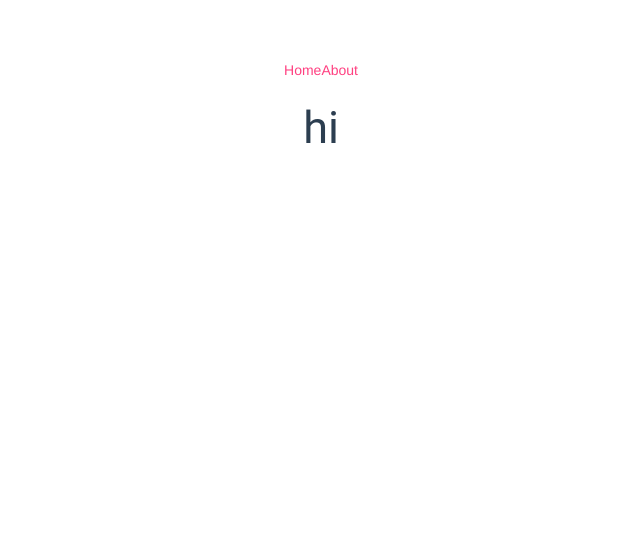
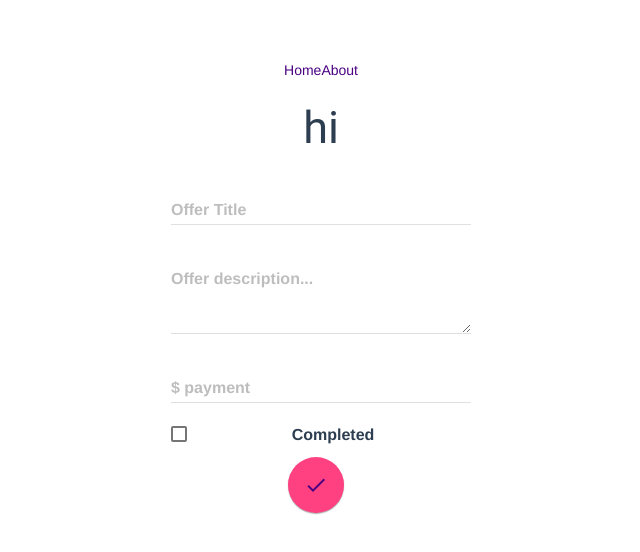
Before and after one commit to laurenarfaras/hihelper2.0, a Vue app: page /create in a window 1280 px wide. Shown: the top 552 px of the page, without its empty margins (319-959 px from the left). Built offline with nearby package versions, Linux system fonts and the light colour scheme.

Commit message:
added the create component and route; added form to create component, in order to be able to create an offer card

```diff
--- /dev/null
+++ b/src/components/Create.vue
@@ -0,0 +1,75 @@
+<template>
+  <div class="create">
+    <div class="container">
+      <!-- <p>hi this is the create page</p> -->
+
+      <form action="#">
+
+        <!-- Textfield with floating label -->
+        <div class="mdl-textfield mdl-js-textfield mdl-textfield--floating-label">
+          <label class="mdl-textfield__label" for="sample3">Offer Title</label>
+          <input class="mdl-textfield__input" type="text" id="sample3">
+        </div>
+
+        <!-- Floating Multiline Textfield -->
+        <div class="mdl-textfield mdl-js-textfield mdl-textfield--floating-label">
+          <label class="mdl-textfield__label" for="sample5">Offer description...</label>
+          <textarea class="mdl-textfield__input" type="text" rows= "3" id="sample5" ></textarea>
+        </div>
+
+        <!-- Numeric Textfield with Floating Label -->
+        <div class="mdl-textfield mdl-js-textfield mdl-textfield--floating-label">
+          <label class="mdl-textfield__label" for="sample4">$ payment</label>
+          <input class="mdl-textfield__input" type="text" pattern="-?[0-9]*(\.[0-9]+)?" id="sample4">
+          <span class="mdl-textfield__error">Input is not a number!</span>
+        </div>
+
+        <label class="mdl-checkbox mdl-js-checkbox mdl-js-ripple-effect" for="checkbox-2">
+          <input type="checkbox" id="checkbox-2" class="mdl-checkbox__input">
+          <span class="mdl-checkbox__label">Completed</span>
+        </label>
+
+        <div class="container-button">
+          <!-- Colored FAB button with ripple -->
+          <button class="mdl-button mdl-js-button mdl-button--fab mdl-js-ripple-effect mdl-button--colored">
+            <router-link to="/" class="material-icons md-light">done</router-link>
+          </button>
+        </div>
+
+      </form>
+
+
+
+    </div>
+  </div>
+</template>
+
+<style>
+  body {
+    text-align: center;
+  }
+  .mdl-layout {
+    align-items: center;
+    justify-content: center;
+  }
+  .mdl-layout__content {
+    padding: 24px;
+    flex: none;
+  }
+  .mdl-button {
+    margin-top: 10px;
+    margin-bottom: 10px;
+    margin-right: 10px;
+  }
+  .container {
+    display: flex;
+    justify-content: center;
+  }
+  .mdl-textfield {
+    display: flex;
+    justify-content: center;
+  }
+  a {
+    color: #4b0082 !important;
+  }
+</style>
--- a/src/components/Hello.vue
+++ b/src/components/Hello.vue
@@ -22,6 +22,14 @@
       </div>
 
     </div>
+
+    <div class="container-button">
+      <!-- Colored FAB button with ripple -->
+      <button class="mdl-button mdl-js-button mdl-button--fab mdl-js-ripple-effect mdl-button--colored">
+        <router-link class="material-icons" to="/create">add</router-link>
+      </button>
+    </div>
+
   </div>
 </template>
 
@@ -30,20 +38,7 @@ export default {
   name: 'hello',
   data () {
     return {
-      offers: [
-        {
-          title: 'laundry',
-          description: 'take laundry to dry cleaners',
-          requestAmount: '25',
-          created: new Date()
-        },
-        {
-          title: 'lawn',
-          description: 'mow lawn',
-          requestAmount: '30',
-          created: new Date()
-        }
-      ]
+      offers: []
     }
   },
   methods: {
@@ -84,6 +79,18 @@ a {
   color: #42b983;
 }
 
+/*.container-button {
+  display: block;
+  margin: 0.8em;
+}*/
+
+.container-button button {
+  position: fixed;
+  left: 80%;
+  top: 80%;
+  z-index: 2;
+}
+
 .demo-card-square.mdl-card {
   /*width: 320px;
   height: 320px;*/
--- a/src/main.js
+++ b/src/main.js
@@ -7,10 +7,24 @@ Vue.use(VueRouter)
 
 import Hello from './components/Hello'
 import About from './components/About'
+import Create from './components/Create'
 
 const routes = [
-  { path: '/', component: Hello },
-  { path: '/about', component: About }
+  {
+    path: '/',
+    name: 'Hello',
+    component: Hello
+  },
+  {
+    path: '/about',
+    name: 'About',
+    component: About
+  },
+  {
+    path: '/create',
+    name: 'Create',
+    component: Create
+  }
 ]
 
 const router = new VueRouter({
--- a/src/router/index.js
+++ b/src/router/index.js
@@ -1,4 +1,5 @@
 import Vue from 'vue'
+import App from './App'
 import Router from 'vue-router'
 import Hello from '@/components/Hello'
 
```
